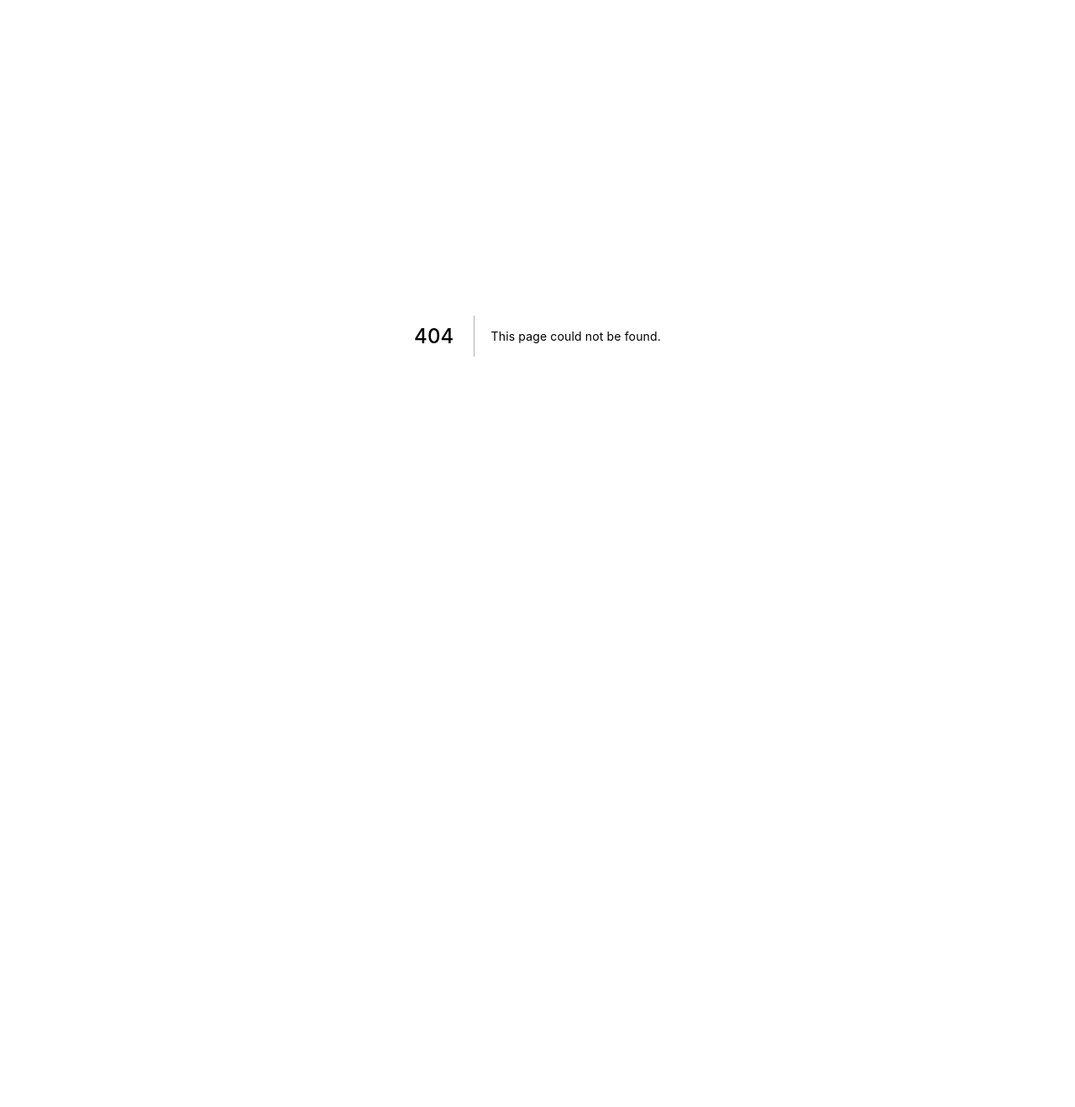
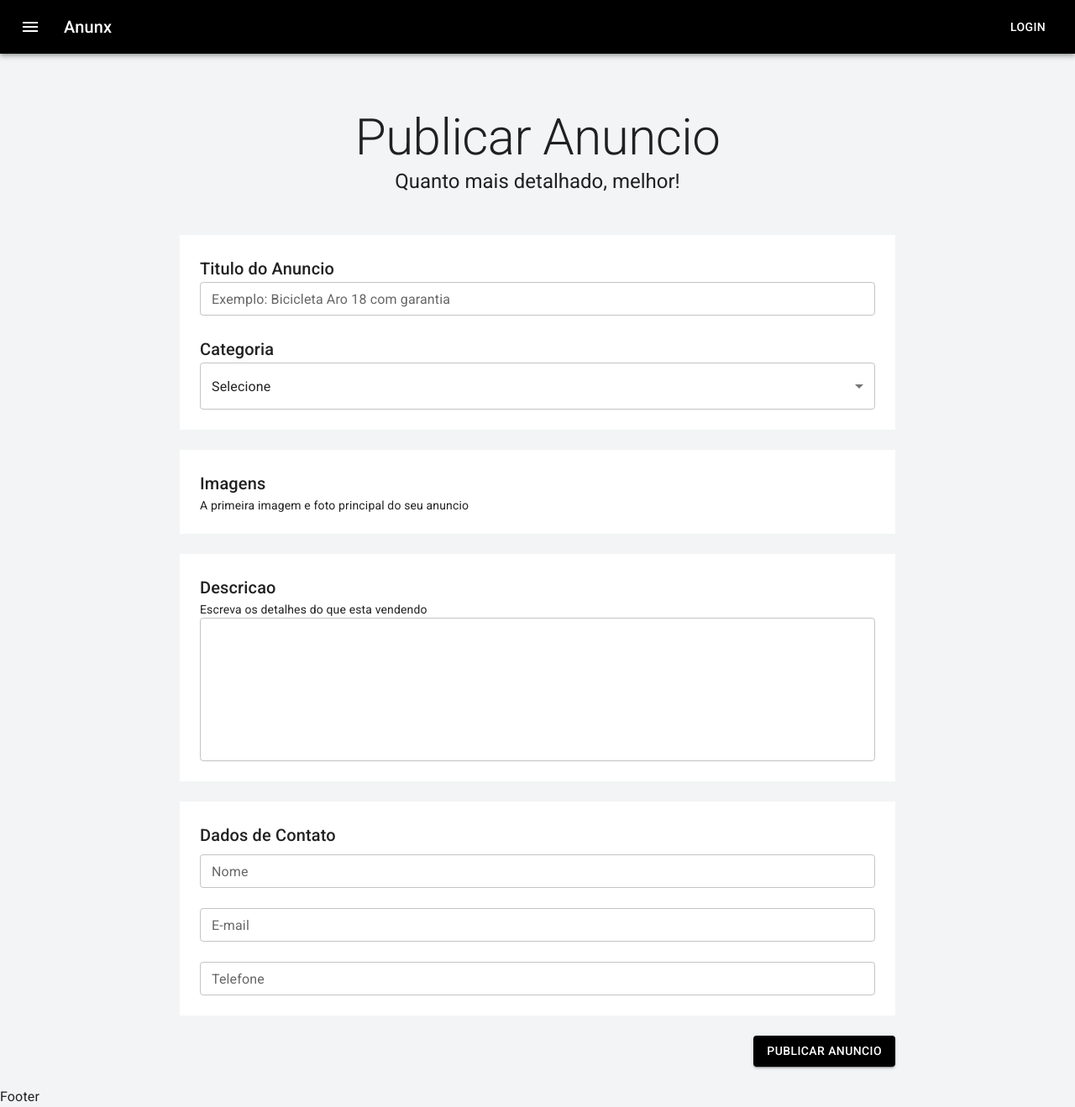
Before and after one commit to MarlonDev2000/anunx, a Next.js app: page /user/publish in a window 1280 px wide. Before the commit this address had no page. Shown: the whole page at 84% size. Before the commit the page ends 800 px from the top, so only its background shows below. Built offline with nearby package versions, Linux system fonts and the light colour scheme.

Commit message:
adicionando pagina de publicar anuncio

```diff
--- /dev/null
+++ b/pages/user/publish.js
@@ -0,0 +1,140 @@
+import { Container, Typography, Box, TextField, Select, Button, } from '@mui/material'
+import { makeStyles } from '@mui/styles'
+
+import TemplateDefault from '../../src/templates/Default'
+
+const useStyles = makeStyles((theme)=>({
+  container: {
+    padding: theme.spacing(8, 0, 6),
+  },
+  boxContainer: {
+    paddingBottom: theme.spacing(3),
+  },
+  box: {
+    backgroundColor: theme.palette.background.white,
+    padding: theme.spacing(3),
+    border: '0px',
+  }
+}))
+
+const Publish = () => {
+  const classes = useStyles()
+  return (
+    <TemplateDefault>
+      <Container maxWidth="sm" className={classes.container}>
+        <Typography component="h1" variant="h2" align="center" color="textPrimary" >
+          Publicar Anuncio
+        </Typography>
+        <Typography component="h5" variant="h5" align="center" color="textPrimary" >
+          Quanto mais detalhado, melhor!
+        </Typography>
+      </Container>
+
+      <Container maxWidth="md" className={classes.boxContainer}>
+        <Box className={classes.box}>
+          <Typography component="h6" variant="h6" color="textPrimary" >
+            Titulo do Anuncio
+          </Typography>
+          <TextField
+            label="Exemplo: Bicicleta Aro 18 com garantia"
+            size="small"
+            fullWidth
+          />
+          <br/><br/>
+          <Typography component="h6" variant="h6" color="textPrimary">
+            Categoria
+          </Typography>
+          <Select
+            native
+            value=""
+            fullWidth
+            onChange={()=>{}}
+            inputProps={{
+              name: 'age',
+            }}
+          >
+            <option value="">Selecione</option>
+            <option value={1}>Bebe e Crianca</option>
+            <option value={2}>Agricultura</option>
+            <option value={3}>Moda</option>
+            <option value={3}>Carros, Motos e Barcos</option>
+            <option value={3}>Servicos</option>
+            <option value={3}>Lazer</option>
+            <option value={3}>Animais</option>
+            <option value={3}>Moveis, Casa, Jardim</option>
+            <option value={3}>Imoveis</option>
+            <option value={3}>Equipamentos e Ferramentas</option>
+            <option value={3}>Celulares e Tablets</option>
+            <option value={3}>Esporte</option>
+            <option value={3}>Tecnologia</option>
+            <option value={3}>Emprego</option>
+            <option value={3}>Outros</option>
+          </Select>
+        </Box>
+      </Container>
+
+      <Container maxWidth="md" className={classes.boxContainer}>
+        <Box className={classes.box}>
+          <Typography component="h6" variant="h6" color="textPrimary" >
+            Imagens
+          </Typography>
+          <Typography component="div" variant="body2" color="textPrimary" >
+            A primeira imagem e foto principal do seu anuncio
+          </Typography>
+        </Box>
+      </Container>
+
+      <Container maxWidth="md" className={classes.boxContainer}>
+        <Box className={classes.box}>
+          <Typography component="h6" variant="h6" color="textPrimary" >
+            Descricao
+          </Typography>
+          <Typography component="div" variant="body2" color="textPrimary" >
+            Escreva os detalhes do que esta vendendo
+          </Typography>
+          <TextField
+            multiline
+            rows={6}
+            variant="outlined"
+            fullWidth
+          />
+        </Box>
+      </Container>
+
+      <Container maxWidth="md" className={classes.boxContainer}>
+        <Box className={classes.box}>
+          <Typography component="h6" variant="h6" color="textPrimary" gutterBottom>
+            Dados de Contato
+          </Typography>
+          <TextField
+            label="Nome"
+            variant="outlined"
+            size="small"
+            fullWidth
+          />
+          <br/><br/>
+          <TextField
+            label="E-mail"
+            variant="outlined"
+            size="small"
+            fullWidth
+          />
+          <br/><br/>
+          <TextField
+            label="Telefone"
+            variant="outlined"
+            size="small"
+            fullWidth
+          />
+        </Box>
+      </Container>
+      <Container maxWidth="md" className={classes.boxContainer}>
+        <Box textAlign="right">
+          <Button color="primary" variant="contained">Publicar Anuncio</Button>
+        </Box>
+      </Container>
+    </TemplateDefault>
+  )
+}
+
+export default Publish
--- a/src/components/Header.js
+++ b/src/components/Header.js
@@ -10,7 +10,7 @@
             <MenuIcon />
           </IconButton>
           <Typography variant="h6" component="div" sx={{ flexGrow: 1 }}>
-            News
+            Anunx
           </Typography>
           <Button color="inherit">Login</Button>
         </Toolbar>
--- a/src/theme.js
+++ b/src/theme.js
@@ -5,6 +5,10 @@
     primary: {
       main: '#000000',
     },
+    background: {
+      default: '#F2F4F5',
+      white: '#ffffff'
+    },
   },
 })
 
```
